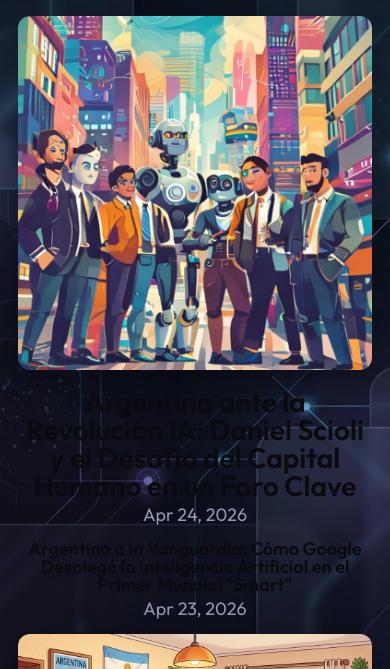
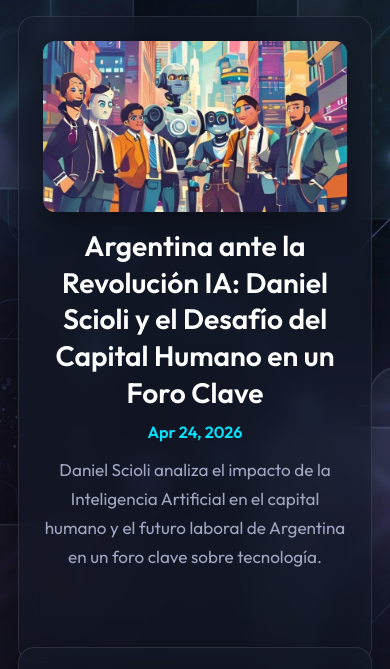
Before and after one commit to eradero/Blog-IA-Argentina, an Astro site in the folder frontend/: page /blog in a window 390 px wide. Shown: the part 144-813 px from the top of the page. Built offline with nearby package versions, Linux system fonts and the light colour scheme; Astro itself is replaced by a stand-in of ours.

Commit message:
fix: aplicar estilos de glassmorphism y dark mode al listado secundario de blog

```diff
--- a/frontend/src/pages/blog/index.astro
+++ b/frontend/src/pages/blog/index.astro
@@ -13,7 +13,7 @@
 ---
 
 <!doctype html>
-<html lang="en">
+<html lang="es">
 	<head>
 		<BaseHead title={SITE_TITLE} description={SITE_DESCRIPTION} />
 		<style>
@@ -31,58 +31,58 @@
 			ul li {
 				width: calc(50% - 1rem);
 			}
-			ul li * {
+			ul li a {
+				display: block;
 				text-decoration: none;
-				transition: 0.2s ease;
+				transition: 0.3s ease;
+				height: 100%;
+				padding: 1.5rem;
+				border-radius: 16px;
+				background: var(--glass-bg);
+				backdrop-filter: blur(12px);
+				-webkit-backdrop-filter: blur(12px);
+				border: 1px solid var(--glass-border);
+				box-shadow: var(--box-shadow);
+			}
+			ul li a:hover {
+				transform: translateY(-5px);
+				border-color: rgba(0, 229, 255, 0.4);
+				box-shadow: 0 10px 40px rgba(0, 229, 255, 0.1);
 			}
 			ul li:first-child {
 				width: 100%;
 				margin-bottom: 1rem;
+			}
+			ul li:first-child a {
+				display: flex;
+				flex-direction: column;
+				align-items: center;
 				text-align: center;
-			}
-			ul li:first-child img {
-				width: 100%;
+				padding: 3rem;
 			}
 			ul li:first-child .title {
 				font-size: 2.369rem;
 			}
-			ul li img {
-				margin-bottom: 0.5rem;
-				border-radius: 12px;
-			}
-			ul li a {
-				display: block;
-			}
 			.title {
-				margin: 0;
-				color: rgb(var(--black));
-				line-height: 1;
+				margin: 0 0 0.5rem 0;
+				color: #ffffff;
+				line-height: 1.3;
+				transition: color 0.2s;
 			}
 			.date {
 				margin: 0;
-				color: rgb(var(--gray));
+				color: var(--accent);
+				font-size: 0.9em;
+				font-weight: 600;
 			}
-			ul li a:hover h4,
-			ul li a:hover .date {
-				color: rgb(var(--accent));
-			}
-			ul a:hover img {
-				box-shadow: var(--box-shadow);
+			ul li a:hover .title {
+				color: var(--accent);
 			}
 			@media (max-width: 720px) {
-				ul {
-					gap: 0.5em;
-				}
-				ul li {
-					width: 100%;
-					text-align: center;
-				}
-				ul li:first-child {
-					margin-bottom: 0;
-				}
-				ul li:first-child .title {
-					font-size: 1.563em;
-				}
+				ul { gap: 1em; }
+				ul li { width: 100%; text-align: center; }
+				ul li:first-child a { padding: 1.5rem; }
+				ul li:first-child .title { font-size: 1.563em; }
 			}
 		</style>
 	</head>
@@ -96,12 +96,13 @@
 							<li>
 								<a href={`/blog/${post.id}/`}>
 									{post.data.heroImage && (
-										<img src={post.data.heroImage} alt="" style="width: 100%; border-radius: 12px; margin-bottom: 0.5rem;" />
+										<img src={post.data.heroImage} alt="" style="width: 100%; height: auto; aspect-ratio: 16/9; object-fit: cover; border-radius: 12px; margin-bottom: 1rem; display: block;" />
 									)}
 									<h4 class="title">{post.data.title}</h4>
 									<p class="date">
 										<FormattedDate date={post.data.pubDate} />
 									</p>
+									<p class="description" style="color: var(--text-secondary); margin-top: 0.5rem; font-size: 0.95em;">{post.data.description || "Haz clic para leer el artículo completo..."}</p>
 								</a>
 							</li>
 						))
```
